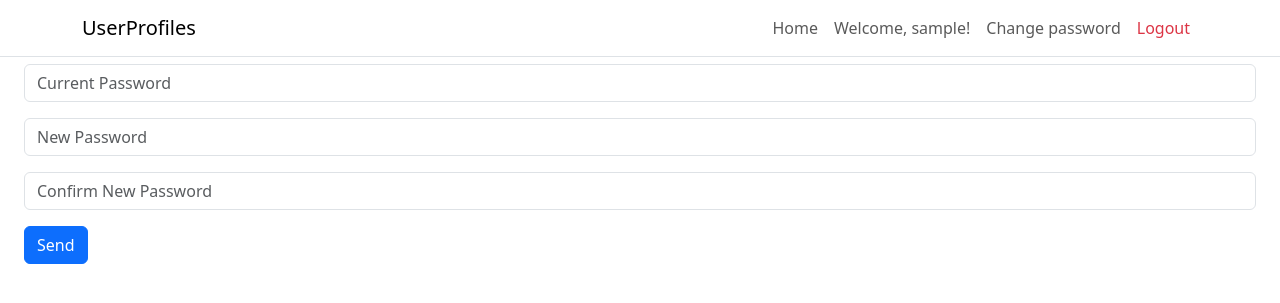
After one commit to VladSmorodsky/django-user-profile-app, a Django app: page /profile/change_password in a window 1280 px wide. The commit adds this page. Shown: the top 303 px of the page. Run offline with Django 5.2, Linux system fonts and the light colour scheme; the visitor is signed in with stand-in values (Sample User, id 1); some libraries are stand-ins or nearby versions.

Commit message:
DRA-2 Implemented change password functionality, added messages

```diff
--- a/user_profile/main/forms.py
+++ b/user_profile/main/forms.py
@@ -2,6 +2,8 @@ import re
 from typing import Union, Any
 
 from django import forms
+from django.contrib.auth import authenticate
+from django.contrib.auth.base_user import AbstractBaseUser
 from django.contrib.auth.models import User
 from PIL import Image
 
@@ -55,11 +57,11 @@ class RegisterForm(forms.ModelForm):
     Form for registering a new user
     """
     username = forms.CharField(widget=forms.TextInput(attrs={'class': 'form-control', 'placeholder': 'Username'}),
-                               validators=[validate_username])
+                               validators=[validate_username], required=True)
     email = forms.EmailField(widget=forms.EmailInput(attrs={'class': 'form-control', 'placeholder': 'Email'}),
-                             validators=[validate_email])
+                             validators=[validate_email], required=True)
     password = forms.CharField(widget=forms.PasswordInput(attrs={'class': 'form-control', 'placeholder': 'Password'}),
-                               validators=[validate_password])
+                               validators=[validate_password], required=True)
     password2 = forms.CharField(widget=forms.PasswordInput(
         attrs={'class': 'form-control', 'placeholder': 'Confirm Password'}))
 
@@ -83,7 +85,7 @@ class LoginForm(forms.Form):
     """
     Form for login a user
     """
-    username = forms.CharField(widget=forms.TextInput(attrs={'class': 'form-control', 'placeholder': 'Username'}))
+    email = forms.CharField(widget=forms.TextInput(attrs={'class': 'form-control', 'placeholder': 'Email'}), )
     password = forms.CharField(widget=forms.PasswordInput(attrs={'class': 'form-control', 'placeholder': 'Password'}),
                                validators=[validate_password])
 
@@ -122,8 +124,10 @@ class EditUserForm(forms.ModelForm):
     """
     Edit user form
     """
-    username = forms.CharField(widget=forms.TextInput(attrs={'class': 'form-control', 'placeholder': 'Username'}))
-    email = forms.EmailField(widget=forms.EmailInput(attrs={'class': 'form-control', 'placeholder': 'Email'}))
+    username = forms.CharField(widget=forms.TextInput(attrs={'class': 'form-control', 'placeholder': 'Username'}),
+                               required=True)
+    email = forms.EmailField(widget=forms.EmailInput(attrs={'class': 'form-control', 'placeholder': 'Email'}),
+                             required=True)
 
     class Meta:
         model = User
@@ -148,3 +152,57 @@ class EditUserForm(forms.ModelForm):
         if User.objects.exclude(pk=self.instance.pk).filter(email=email).count():
             raise forms.ValidationError('Email already exists')
         return email
+
+
+class ChangePasswordForm(forms.ModelForm):
+    password = forms.CharField(
+        widget=forms.PasswordInput(attrs={'class': 'form-control', 'placeholder': 'Current Password'}), required=True)
+    new_password = forms.CharField(
+        widget=forms.PasswordInput(attrs={'class': 'form-control', 'placeholder': 'New Password'}), required=True)
+    password_confirm = forms.CharField(
+        widget=forms.PasswordInput(attrs={'class': 'form-control', 'placeholder': 'Confirm New Password'}),
+        required=True)
+
+    class Meta:
+        model = User
+
+        fields = ['password']
+
+    def __init__(self, user: AbstractBaseUser, *args, **kwargs) -> None:
+        super().__init__(*args, **kwargs)
+        self.user = user
+
+    def clean_password(self) -> str:
+        """
+        Checks that the password is correct.
+        :return:
+        """
+        password = self.cleaned_data.get('password')
+        user = authenticate(username=self.user.username, password=password)
+        if not user:
+            raise forms.ValidationError('Incorrect password')
+        return password
+
+    def clean_new_password(self) -> str:
+        """
+        Validate changing password
+        :return:
+        """
+        cleaned_data = super().clean()
+        current_password = cleaned_data.get("password")
+        new_password = cleaned_data.get("new_password")
+        validate_password(new_password)
+        if current_password == new_password:
+            raise forms.ValidationError("New password must be different.")
+        return new_password
+
+    def clean_password_confirm(self) -> str:
+        """
+        Checks that the password is correct.
+        :return:
+        """
+        cleaned_data = super().clean()
+        new_password = cleaned_data.get("new_password")
+        password_confirmed = cleaned_data.get("password_confirm")
+        validate_password_confirmation(new_password, password_confirmed)
+        return password_confirmed
--- a/user_profile/main/urls.py
+++ b/user_profile/main/urls.py
@@ -8,4 +8,5 @@ urlpatterns = [
     path('logout/', views.logout_view, name='logout'),
     path('register/', views.register_view, name='register'),
     path('profile/edit/', views.edit_user_profile_view, name='edit_profile'),
+    path('profile/change_password', views.change_password_view, name='change_password'),
 ]
--- a/user_profile/main/views.py
+++ b/user_profile/main/views.py
@@ -1,8 +1,10 @@
-from django.contrib.auth import login, authenticate, logout
+from django.contrib.auth import login, authenticate, logout, update_session_auth_hash
+from django.contrib import messages
+from django.contrib.auth.models import User
 from django.http import HttpRequest, HttpResponse
 from django.shortcuts import render, redirect
 
-from main.forms import RegisterForm, UserProfileForm, EditUserForm, LoginForm
+from main.forms import RegisterForm, UserProfileForm, EditUserForm, LoginForm, ChangePasswordForm
 from main.models import UserProfile
 
 
@@ -50,14 +52,19 @@ def login_view(request: HttpRequest) -> HttpResponse:
     if request.method == "POST":
         form = LoginForm(request.POST)
         if form.is_valid():
-            username = form.cleaned_data["username"]
+            email = form.cleaned_data["email"]
             password = form.cleaned_data["password"]
-            user = authenticate(username=username, password=password)
-            if user is not None:
-                login(request, user)
-                return redirect("home")
-            else:
-                form.add_error(None, "Invalid username or password")
+            user_object = User.objects.filter(email=email).first()
+            try:
+                user = authenticate(username=user_object.username, password=password)
+                if user is not None:
+                    login(request, user)
+                    messages.success(request, "You are now logged in")
+                    return redirect("home")
+                else:
+                    messages.error(request, "Invalid username or password")
+            except AttributeError:
+                messages.error(request, "Invalid username or password")
     else:
         form = LoginForm()
 
@@ -89,6 +96,7 @@ def edit_user_profile_view(request: HttpRequest) -> HttpResponse:
             if profile_form.is_valid() and account_form.is_valid():
                 account_form.save()
                 profile_form.save()
+                messages.success(request, "Profile updated successfully")
                 return redirect("home")
         else:
             profile_form = UserProfileForm(instance=profile)
@@ -99,3 +107,25 @@ def edit_user_profile_view(request: HttpRequest) -> HttpResponse:
         })
     else:
         return redirect("home")
+
+
+def change_password_view(request: HttpRequest) -> HttpResponse:
+    """
+    Change user password
+    :param request:
+    :return:
+    """
+    if request.user.is_authenticated:
+        if request.method == "POST":
+            form = ChangePasswordForm(request.user, request.POST)
+            if form.is_valid():
+                request.user.set_password(form.cleaned_data["new_password"])
+                request.user.save()
+                update_session_auth_hash(request, request.user)
+                messages.success(request, "Password changed successfully")
+                return redirect("home")
+        else:
+            form = ChangePasswordForm(request.user)
+        return render(request, 'main/change_password.html', {'form': form})
+    else:
+        return redirect("home")
--- a/user_profile/templates/components/forms/auth_form.html
+++ b/user_profile/templates/components/forms/auth_form.html
@@ -5,9 +5,11 @@
     <div class="card-body justify-content-center">
         <form method="post">
             {% include 'components/forms/form_content.html' with form=form %}
+            {% include 'components/messages.html' with messages=messages %}
             <div class="d-flex flex-column justify-content-center">
                 <div class="d-flex justify-content-center">
-                    <button type="submit" class="btn btn-primary w-50">{{ auth_form_action|default:"Register" }}</button>
+                    <button type="submit"
+                            class="btn btn-primary w-50">{{ auth_form_action|default:"Register" }}</button>
                 </div>
                 <div class="d-flex justify-content-center mt-3">
                     {% if request.resolver_match.url_name == "login" %}
@@ -17,8 +19,6 @@
                     {% endif %}
                 </div>
             </div>
-            <div>
-            </div>
         </form>
     </div>
 </div>
--- a/user_profile/templates/header.html
+++ b/user_profile/templates/header.html
@@ -14,6 +14,9 @@
                     <li class="nav-item">
                         <a href="{% url 'edit_profile' %}" class="nav-link">Welcome, {{ user.username }}!</a>
                     </li>
+                    <li>
+                        <a href="{% url 'change_password' %}" class="nav-link">Change password</a>
+                    </li>
                     <li class="nav-item">
                         <a href="{% url 'logout' %}" class="nav-link text-danger">Logout</a>
                     </li>
--- /dev/null
+++ b/user_profile/templates/main/change_password.html
@@ -0,0 +1,11 @@
+{% extends 'base.html' %}
+
+{% block page_title %}Change password{% endblock %}
+
+{% block content %}
+    <form method="post">
+        {% csrf_token %}
+        {% include 'components/forms/form_content.html' with form=form %}
+        <button type="submit" class="btn btn-primary">Send</button>
+    </form>
+{% endblock %}
--- a/user_profile/templates/main/home.html
+++ b/user_profile/templates/main/home.html
@@ -1,9 +1,10 @@
 {% extends 'base.html' %}
 
 {% block page_title %}
-	Home
+    Home
 {% endblock %}
 
 {% block content %}
+    {% include 'components/messages.html' %}
     <h1>Welcome on UserProfile site!</h1>
 {% endblock %}
```
Also changed, not shown: user_profile/templates/components/messages.html (added, +11 -0 lines), user_profile/user_profile/settings.py (+5 -4 lines).
